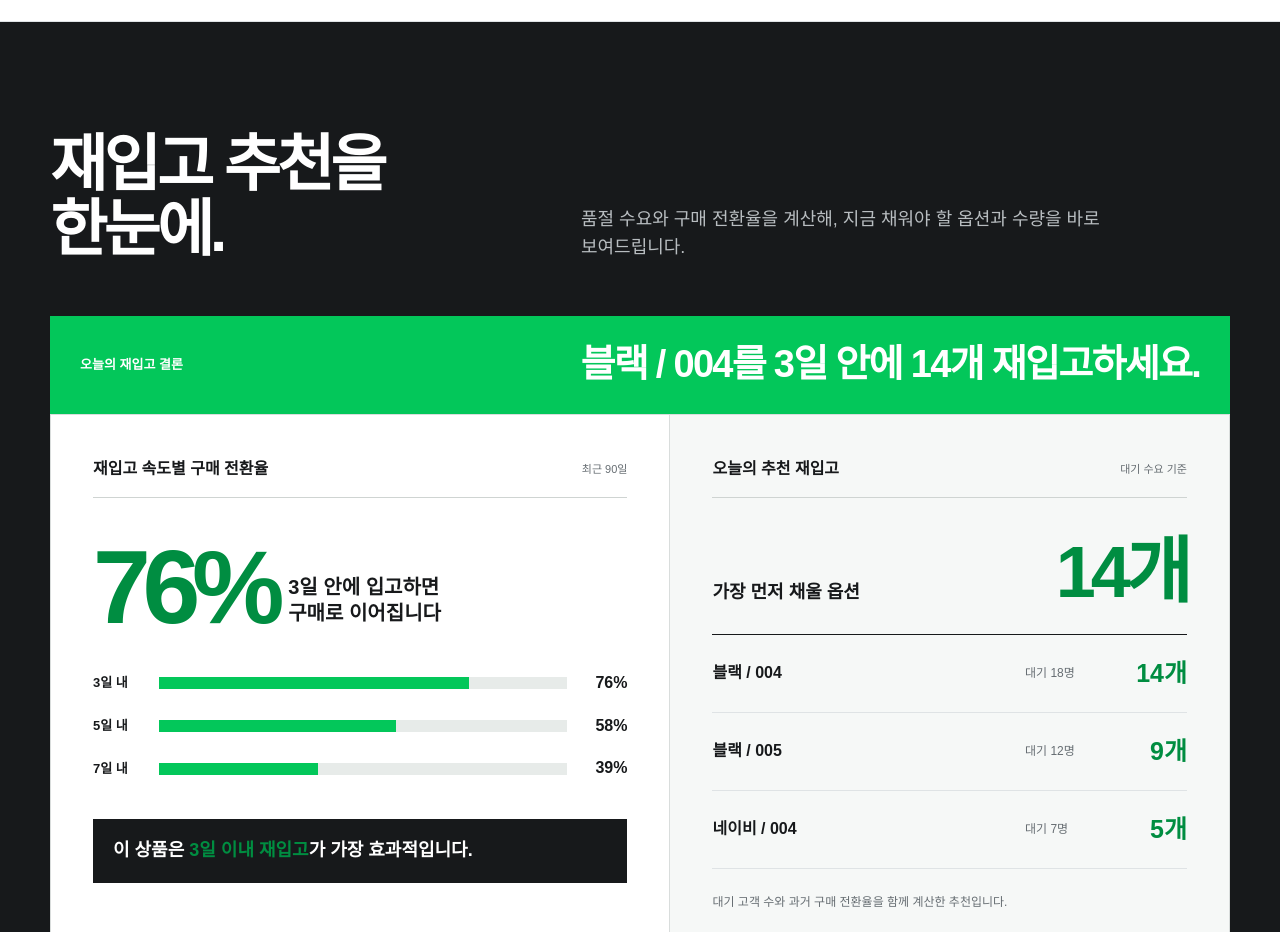
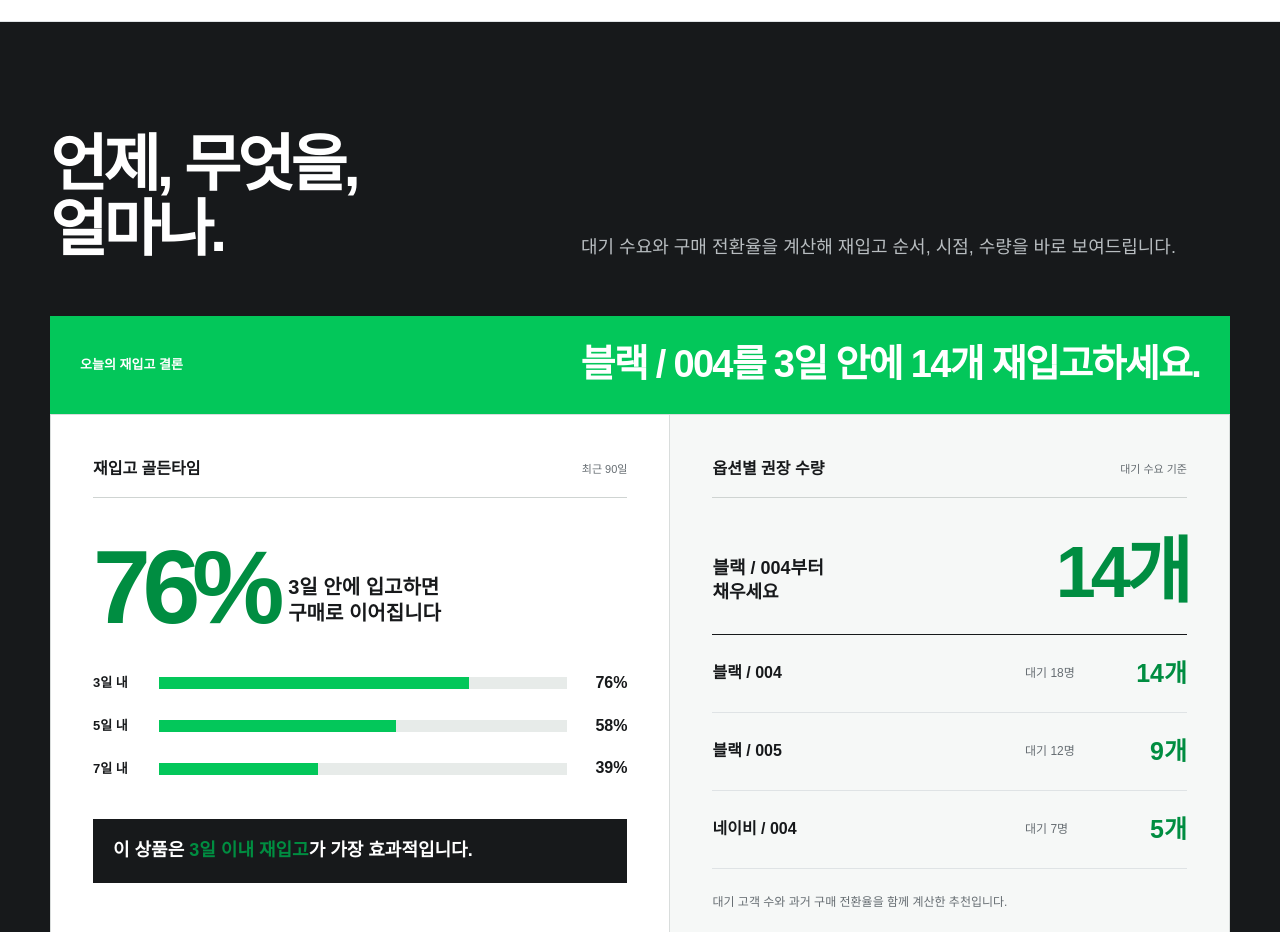
Before and after one commit to plumisbea-ux/naver-restock-alert, a website: page landing.html in a window 1280 px wide. Shown: the part 2500-3432 px from the top of the page. Drawn offline with Linux system fonts and the light colour scheme.

Commit message:
style: apply dashboard infographic hierarchy

```diff
--- a/landing.html
+++ b/landing.html
@@ -1731,10 +1731,10 @@
       <section class="details">
         <div class="wrap">
           <div class="section-head infographic-head">
-            <h2>재입고 추천을<br />한눈에.</h2>
+            <h2>언제, 무엇을,<br />얼마나.</h2>
             <p>
-              품절 수요와 구매 전환율을 계산해, 지금 채워야 할 옵션과 수량을
-              바로 보여드립니다.
+              대기 수요와 구매 전환율을 계산해 재입고 순서, 시점, 수량을 바로
+              보여드립니다.
             </p>
           </div>
           <div class="decision-banner motion-stage">
@@ -1744,7 +1744,7 @@
           <div class="signal-graphics">
             <article class="signal-card motion-stage">
               <div class="signal-title">
-                재입고 속도별 구매 전환율<span>최근 90일</span>
+                재입고 골든타임<span>최근 90일</span>
               </div>
               <div class="timing-hero">
                 <strong>76%</strong>
@@ -1773,10 +1773,10 @@
             </article>
             <article class="signal-card motion-stage">
               <div class="signal-title">
-                오늘의 추천 재입고<span>대기 수요 기준</span>
+                옵션별 권장 수량<span>대기 수요 기준</span>
               </div>
               <div class="stock-summary">
-                <div>가장 먼저 채울 옵션</div>
+                <div>블랙 / 004부터 채우세요</div>
                 <strong>14개</strong>
               </div>
               <div class="stock-list">
```
